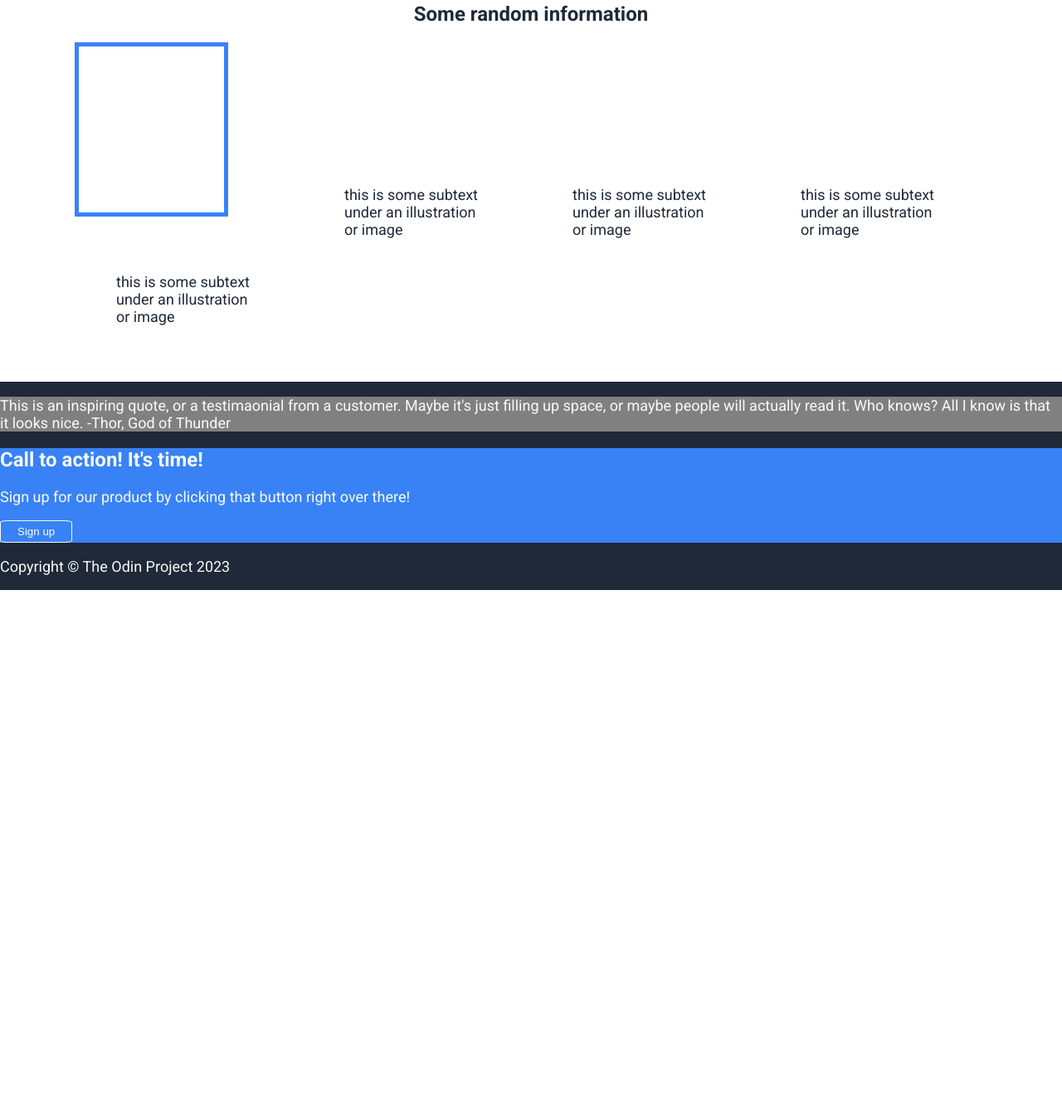
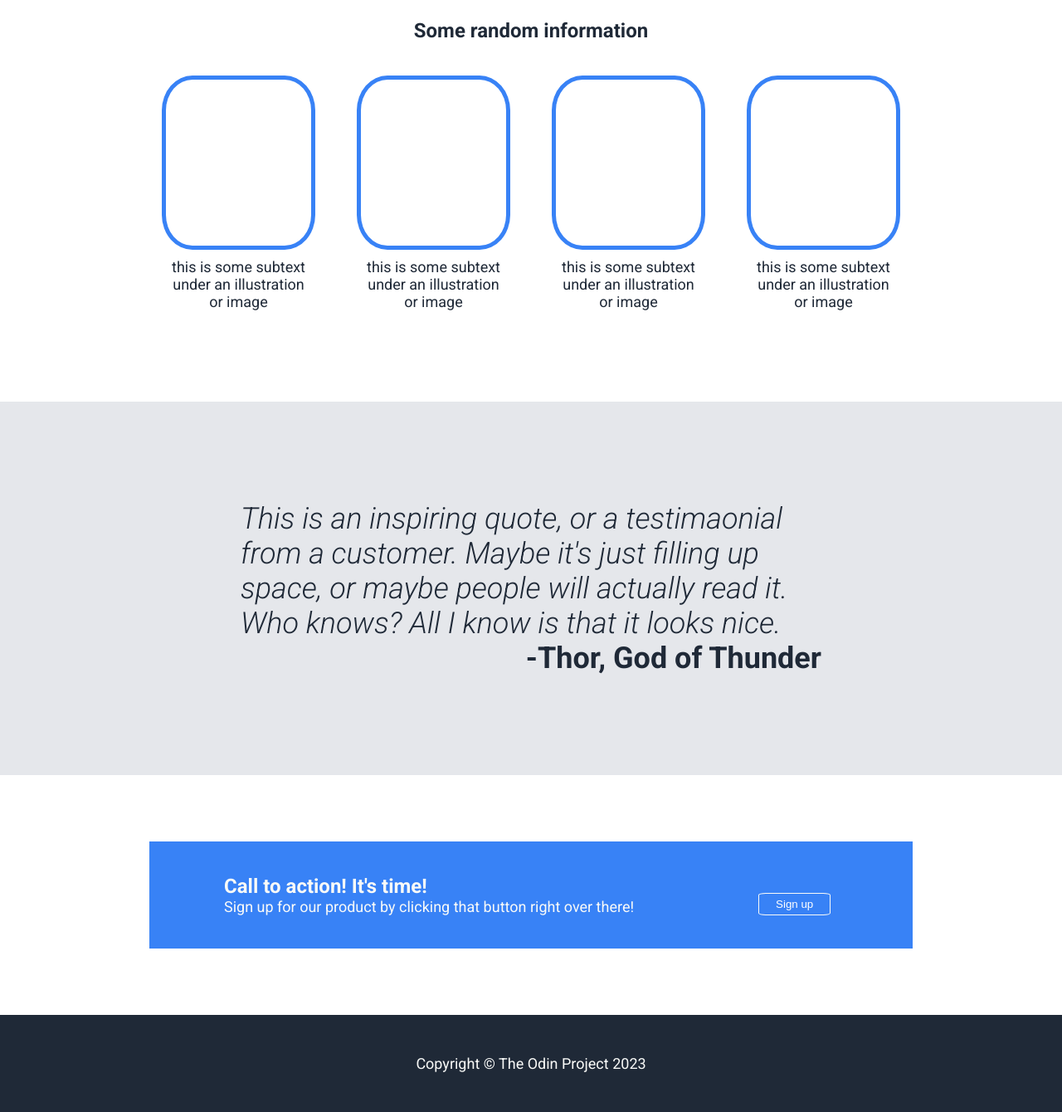
Before and after one commit to Jevgenijsss/Project-Landing-Page, a plain HTML site: page index.html in a window 1280 px wide. Shown: the part 480-1820 px from the top of the page at 83% size. Before the commit the page ends 1191 px from the top, so only its background shows below. Drawn offline with Linux system fonts and the light colour scheme.

Commit message:
css done
finished styling the page with css

```diff
--- a/index.html
+++ b/index.html
@@ -43,23 +43,41 @@
                 <div class="another-placeholder"></div>
                 <p class="paragraph-three">this is some subtext under an illustration or image</p>
             </div>
+            <div class="container-three-three">
+                <div class="another-placeholder"></div>
+                <p class="paragraph-three">this is some subtext under an illustration or image</p>
+            </div>
+            <div class="container-three-three">
+                <div class="another-placeholder"></div>
+                <p class="paragraph-three">this is some subtext under an illustration or image</p>
+            </div>
+            <div class="container-three-three">
+                <div class="another-placeholder"></div>
+                <p class="paragraph-three">this is some subtext under an illustration or image</p>
+            </div>
 
-            <p class="paragraph-three">this is some subtext under an illustration or image</p>
-            <p class="paragraph-three">this is some subtext under an illustration or image</p>
-            <p class="paragraph-three">this is some subtext under an illustration or image</p>
         </div>
     </div>
     <div class="container-four">
-        <p>This is an inspiring quote, or a testimaonial from a customer. Maybe it's just filling up space, or maybe people will actually read it. Who knows? All I know is that it looks nice.
-            -Thor, God of Thunder
-        </p>
+        <p class="paragraph-four one">This is an inspiring quote, or a testimaonial from a customer. Maybe it's just filling up space, or maybe people will actually read it. Who knows? All I know is that it looks nice.</p>
+        <p class="paragraph-four two">-Thor, God of Thunder</p>
+
     </div>
-    <div class="call-to-action">
-        <h2>Call to action! It's time!</h2>
-        <p>Sign up for our product by clicking that button right over there!</p>
-        <button class="button-border">Sign up</button>
+    <div class="container-action">
+        <div class="call-to-action">
+            <div class="call-to-action-txt">
+                <h2 class="header-action">Call to action! It's time!</h2>
+                <p class="call-paragraph">Sign up for our product by clicking that button right over there!</p>
+            </div>
+            <div class="call-to-action-btn">
+                <button class="button-border">Sign up</button>
+            </div>
+        </div>
     </div>
-    <p>Copyright &copy; The Odin Project 2023</p>
+    <footer>
+        <p>Copyright &copy; The Odin Project 2023</p>
+    </footer>
+
     </div>
 </body>
 </html>
--- a/style.css
+++ b/style.css
@@ -88,9 +88,14 @@ button {
     color: #1f2937;
 }
 
+.container-three-one {
+    padding: 20px 0;
+}
+
 .container-three-three {
     display: flex;
     flex-direction: column;
+    align-items: center;
 }
 
 .container-three-two {
@@ -100,19 +105,73 @@ button {
 
 .another-placeholder {
     border: 5px solid #3882f6;
+    border-radius: 20%;
     height: 200px;
     width: 175px;
 }
 
 .paragraph-three {
-    padding: 50px;
+    padding: 10px 30px;
     width: 175px;
+    margin: 0 0 100px;
+    text-align: center;
+
 }
 
 .container-four {
-    background-color: grey;
+    background-color: #e5e7eb;
+    color: #1f2937;
+    padding: 120px 290px;
+}
+
+.paragraph-four {
+    margin: 0;
+    font-size: 36px;
+    font-weight: 300;
+}
+
+.paragraph-four.one {
+    font-style: italic;
+}
+
+.paragraph-four.two {
+    font-weight: bold;
+    text-align: right;
+}
+
+.header-action{
+    margin: 0;
+}
+
+.container-action {
+    background-color: white;
+    padding: 80px 180px;
+}
+
+.call-to-action {
+    padding: 40px 90px;
+    display: flex;
 }
 
 .button-border {
     border: 1px solid#f9faf8;
 }
+
+.call-to-action-txt {
+    margin-right: 150px;
+}
+
+.call-paragraph {
+    margin: 0;
+}
+
+.call-to-action-btn {
+    display: flex;
+    align-items: flex-end;
+}
+
+footer {
+    display: flex;
+    justify-content: center;
+    padding: 30px;
+}
```
